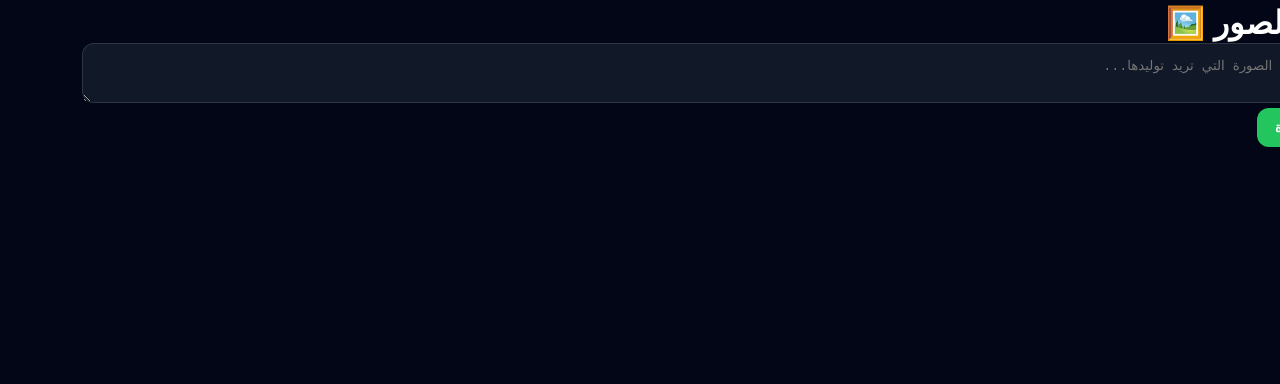
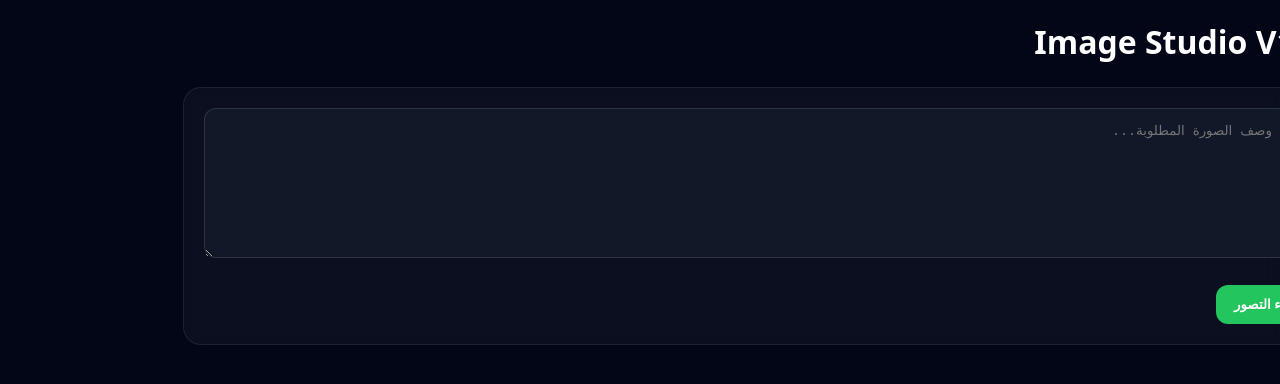
Before and after one commit to namma-ai-sa/namma-ai, a Next.js app: page /tools/image in a window 1280 px wide. Shown: the top 384 px of the page. Built offline with nearby package versions, Linux system fonts and the light colour scheme.

Commit message:
feat: image studio v1

```diff
--- a/app/tools/image/page.jsx
+++ b/app/tools/image/page.jsx
@@ -2,74 +2,64 @@
 
 import { useState } from "react";
 
-export default function ImageToolPage() {
-  const [prompt, setPrompt] = useState("");
-  const [loading, setLoading] = useState(false);
-  const [imageUrl, setImageUrl] = useState("");
-  const [message, setMessage] = useState("");
+export default function ImageStudioPage() {
+  const [result, setResult] = useState("");
 
-  const generateImage = async () => {
-    if (!prompt) {
-      setMessage("يرجى كتابة وصف الصورة");
-      return;
-    }
+  function generateImagePrompt() {
+    setResult(`
+📸 Square Post
 
-    setLoading(true);
-    setMessage("");
-    setImageUrl("");
+تصميم احترافي لمنصة NAMMA AI بأسلوب SaaS حديث،
+ألوان خضراء وزرقاء، واجهة عربية، إضاءة احترافية.
 
-    try {
-      const res = await fetch(`/api/image?prompt=${encodeURIComponent(prompt)}`);
-      const data = await res.json();
+📱 Story
 
-      if (data.url) {
-        setImageUrl(data.url);
-      } else {
-        setMessage("لم يتم إنشاء الصورة");
-      }
-    } catch (err) {
-      setMessage("حدث خطأ أثناء إنشاء الصورة");
-    }
+تصميم عمودي يبرز الذكاء الاصطناعي العربي
+وإدارة العملاء وتحسين المبيعات.
 
-    setLoading(false);
-  };
+🖼 Banner
+
+بانر تسويقي احترافي يعرض CRM والبائع الذكي
+ووكيل واتساب في لوحة واحدة.
+
+🎯 Ad Creative
+
+إعلان احترافي يركز على زيادة المبيعات
+وتحسين متابعة العملاء.
+`);
+  }
 
   return (
-    <main className="min-h-screen bg-[#050509] text-white px-6 py-10">
-      <div className="max-w-3xl mx-auto">
+    <main className="container">
+      <h1 style={{ marginBottom: "24px" }}>
+        🎨 Image Studio V1
+      </h1>
 
-        <h1 className="text-2xl font-semibold mb-6">توليد الصور 🖼️</h1>
+      <div className="card">
+        <textarea
+          rows="8"
+          placeholder="اكتب وصف الصورة المطلوبة..."
+        />
 
-        <div className="flex flex-col gap-4 mb-6">
+        <br />
+        <br />
 
-          <textarea
-            placeholder="اكتب وصف الصورة التي تريد توليدها..."
-            value={prompt}
-            onChange={(e) => setPrompt(e.target.value)}
-            className="w-full p-3 rounded-lg bg-[#0b0b12] border border-gray-700 text-white h-32"
-          />
+        <button onClick={generateImagePrompt}>
+          إنشاء التصور
+        </button>
+      </div>
 
-          <button
-            onClick={generateImage}
-            disabled={loading}
-            className="p-3 rounded-lg bg-violet-600 hover:bg-violet-700 transition"
-          >
-            {loading ? "جاري توليد الصورة..." : "توليد الصورة"}
-          </button>
-
-          {message && <p className="text-red-400">{message}</p>}
+      {result && (
+        <div
+          className="card"
+          style={{
+            marginTop: "24px",
+            whiteSpace: "pre-wrap"
+          }}
+        >
+          {result}
         </div>
-
-        {imageUrl && (
-          <div className="mt-6">
-            <img
-              src={imageUrl}
-              alt="Generated"
-              className="rounded-xl border border-gray-800"
-            />
-          </div>
-        )}
-      </div>
+      )}
     </main>
   );
 }
```
